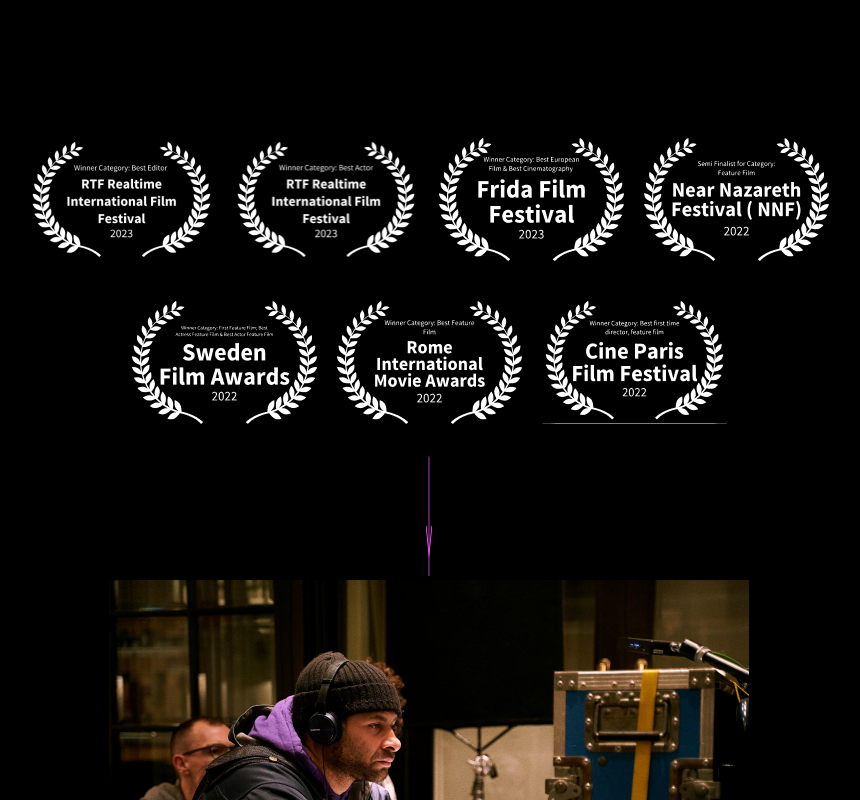
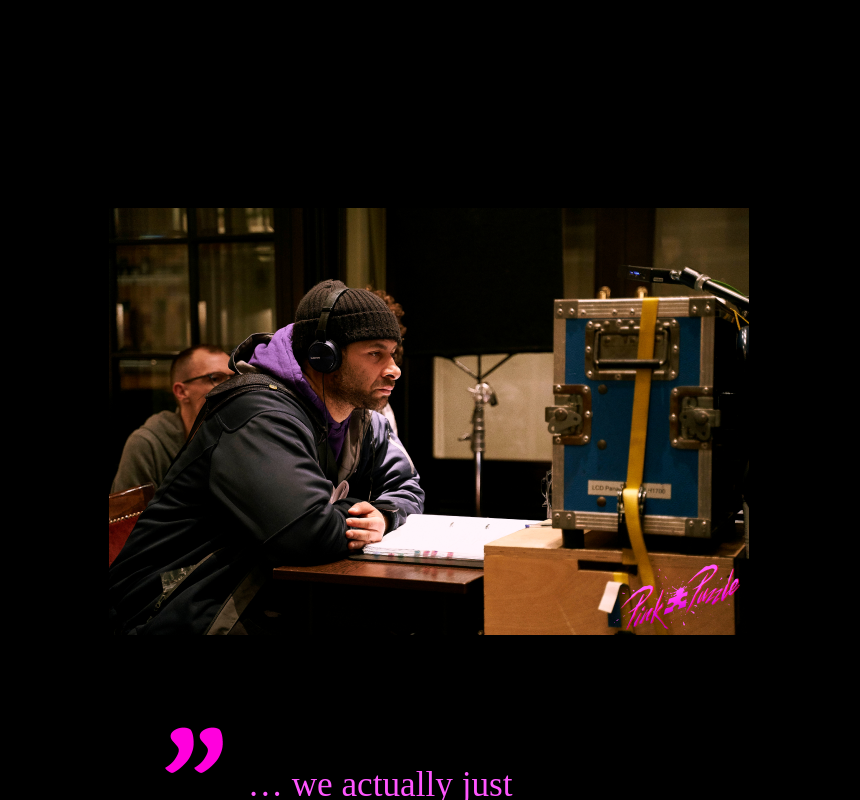
Before and after one commit to OmarKasbah/maa-v1, a React (Vite) app: page / in a window 1280 px wide. Shown: the part 780-1580 px from the top of the page, without its empty margins (211-1071 px from the left). Built offline with nearby package versions, Linux system fonts and the light colour scheme.

Commit message:
almost final version

```diff
--- a/public/locales/de.json
+++ b/public/locales/de.json
@@ -9,6 +9,9 @@
       "cast": "Cast",
       "crew": "Stabsliste",
       "nextProject": "Nächstes Projekt"
+    },
+    "message":{
+      "send": "Absenden"
     }
   },
   "quote": {
--- a/public/locales/en.json
+++ b/public/locales/en.json
@@ -9,6 +9,9 @@
       "cast": "Cast",
       "crew": "Staff",
       "nextProject": "Next Project"
+    },
+    "message":{
+      "send": "Send message"
     }
   },
   "quote": {
--- a/src/App.tsx
+++ b/src/App.tsx
@@ -13,10 +13,12 @@
 import NächstesProjektSection from "./components/sections/NächstesProjektSection.tsx";
 import { useTranslation } from 'react-i18next';
 import PhotoCollage from "./components/parallax/PhotoCollage.tsx";
+import TrailerModal from "./components/modals/TrailerModal"; // Import the modal
 
 function App() {
     const [activeSection, setActiveSection] = useState('what');
     const [isHeaderVisible, setHeaderVisible] = useState(false);
+    const [isModalOpen, setModalOpen] = useState(false); // Modal open state
 
     const { scrollY } = useScroll();
     const arrowScale = useTransform(scrollY, [700, 900], [1, 0.1]);
@@ -30,12 +32,11 @@
             }
         });
 
-        if (window.scrollY > 0) {
-            setHeaderVisible(true);
-        } else {
-            setHeaderVisible(false);
-        }
+        setHeaderVisible(window.scrollY > 0);
     };
+
+    const handleVideoClick = () => setModalOpen(true); // Open modal on video click
+    const handleCloseModal = () => setModalOpen(false); // Close modal function
 
     useEffect(() => {
         window.addEventListener('scroll', handleScroll);
@@ -47,7 +48,7 @@
             <Header activeSection={activeSection} isVisible={isHeaderVisible} />
             <main>
                 <section id="video" className="section">
-                    <div className="video-container">
+                    <div className="video-container" onClick={handleVideoClick}>
                         <video
                             autoPlay
                             muted
@@ -65,33 +66,11 @@
                     </div>
 
                     <div className="logo-container">
-                        <div className="logo-row">
-                            <img src="./assets/logo1.PNG" alt="Logo 1" className="small-logo" />
-                            <img src="./assets/logo2.png" alt="Logo 2" className="small-logo" />
-                            <img src="./assets/logo3.png" alt="Logo 3" className="small-logo" />
-                            <img src="./assets/logo4.png" alt="Logo 4" className="small-logo" />
-                        </div>
-                        <div className="logo-row">
-                            <img src="./assets/logo5.png" alt="Logo 5" className="small-logo" />
-                            <img src="./assets/logo6.png" alt="Logo 6" className="small-logo" />
-                            <img src="./assets/logo7.png" alt="Logo 7" className="small-logo" />
-                        </div>
+                        {/* Logo Rows */}
                     </div>
 
                     <motion.div style={{ scale: arrowScale }} className="arrow-container">
-                        <svg
-                            xmlns="http://www.w3.org/2000/svg"
-                            viewBox="0 0 24 24"
-                            fill="none"
-                            stroke="#FF56FF"
-                            strokeWidth="1"
-                            strokeLinecap="round"
-                            strokeLinejoin="round"
-                            style={{ width: '16px', height: 'auto', transform: 'scaleY(8)', marginBottom: '20px', marginTop: '10px' }}
-                        >
-                            <line x1="12" y1="2" x2="12" y2="24"></line>
-                            <polyline points="8 15 12 20 16 15"></polyline>
-                        </svg>
+                        {/* Arrow Icon */}
                     </motion.div>
 
                     <div style={{ display: 'flex', justifyContent: 'center', marginTop: '20px' }}>
@@ -128,13 +107,16 @@
 
                 <Footer />
             </main>
+
+            {/* Trailer Modal */}
+            <TrailerModal open={isModalOpen} handleClose={handleCloseModal} />
         </>
     );
 }
 
 const QuoteText: React.FC = () => {
     const { t } = useTranslation();
-    const lines: string[] = [
+    const lines = [
         t('quote.text1'),
         t('quote.text2'),
         t('quote.text3'),
@@ -156,20 +138,17 @@
                 />
 
                 <div className="quote-text-wrapper">
-                    {lines.map((line, index) => {
-                        const delay = index * 0.1;
-                        return (
+                    {lines.map((line, index) => (
                         <motion.p
                             key={index}
                             initial={{ opacity: 0, y: 20 }}
                             whileInView={{ opacity: 1, y: 0 }}
-                                transition={{ duration: 0.5, delay }}
+                            transition={{ duration: 0.5, delay: index * 0.1 }}
                             className="quote-text"
                         >
                             {line}
                         </motion.p>
-                        );
-                    })}
+                    ))}
                 </div>
 
                 <motion.img
@@ -185,5 +164,4 @@
     );
 };
 
-
 export default App;
--- a/src/components/sections/CastSection.css
+++ b/src/components/sections/CastSection.css
@@ -53,7 +53,7 @@
     color: #FF56FF;
     text-align: center;
     margin-bottom: -10px;
-    text-shadow: #B968FF 6px 0 10px;
+    text-shadow: #7F00FF 6px 0 0;
 }
 
 /* Actor name */
@@ -80,7 +80,7 @@
     text-align: center;
     margin-top: -5px;
     margin-bottom: -5px;
-    text-shadow: #B968FF 6px 0 10px;
+    text-shadow: #7F00FF 6px 0 0;
 }
 
 /* Cast container */
--- a/src/components/sections/CastSection.tsx
+++ b/src/components/sections/CastSection.tsx
@@ -248,7 +248,7 @@
                             whileInView={{ opacity: 1, y: 0 }}
                             transition={{ duration: 0.8, ease: 'easeInOut' }}
                         >
-                            Hugo Grim
+                            Hugo Grimm
                         </motion.h2>
                         <motion.p
                             className="character-name2"
--- a/src/components/sections/EntstehungSection.css
+++ b/src/components/sections/EntstehungSection.css
@@ -23,7 +23,7 @@
     color: #FF56FF;
     text-align: center;
     margin-top: -5px;
-    text-shadow: #B968FF 6px 0 10px;
+    text-shadow: #7F00FF 6px 0 0;
 }
 
 /* Image-text container for the upright image */
@@ -97,11 +97,8 @@
 /* Responsive design */
 @media (max-width: 1024px) {
     .entstehung-section .upright-image {
-        max-width: 45%; /* Adjust image width on medium screens */
+        max-width: 80%; /* Adjust image width on medium screens */
         margin-right: 20px; /* Reduce margin */
-    }
-
-    .entstehung-section .text-block {
     }
 
     .entstehung-section .landscape-container {
--- a/src/components/sections/NächstesProjektSection.css
+++ b/src/components/sections/NächstesProjektSection.css
@@ -18,7 +18,7 @@
     color: #fff; /* Title color */
     font-size: 6rem; /* Title size */
     text-align: center; /* Centered title */
-    text-shadow: #fff 6px 0 10px;
+    text-shadow: #000 6px 0 0;
 }
 
 .content-container {
--- a/src/components/sections/ProduzentenSection.css
+++ b/src/components/sections/ProduzentenSection.css
@@ -21,7 +21,7 @@
     font-size: 6rem;
     color: #FF56FF; /* Same color as the synopsis title */
     text-align: center;
-    text-shadow: #B968FF 6px 0 10px;
+    text-shadow: #7F00FF 6px 0 0;
 }
 
 /* Content container to hold the image and text */
@@ -64,7 +64,7 @@
     font-size: 2.5rem; /* Adjust font size as needed */
     color: #FF56FF; /* Same color as the title */
     margin: 20px 0; /* Margin for spacing */
-    text-shadow: #B968FF 6px 0 10px;
+    text-shadow: #7F00FF 4px 0 0;
 }
 
 /* Responsive design */
--- a/src/components/sections/StabslisteSection.css
+++ b/src/components/sections/StabslisteSection.css
@@ -17,7 +17,7 @@
     font-size: 5rem;
     color: #FF56FF; /* Title color */
     text-align: center;
-    text-shadow: #B968FF 6px 0 10px;
+    text-shadow: #7F00FF 6px 0 0;
 }
 
 /* Container for text */
--- a/src/components/sections/SynopsisSection.css
+++ b/src/components/sections/SynopsisSection.css
@@ -25,7 +25,7 @@
     text-align: center;
     margin-top: -5px;
     margin-bottom: -2px;
-    text-shadow: #B968FF 6px 0 10px;
+    text-shadow: #7F00FF 6px 0 0;
 }
 
 /* Text container to hold the paragraph content */
--- a/vite.config.ts
+++ b/vite.config.ts
@@ -2,6 +2,5 @@
 import react from '@vitejs/plugin-react'
 
 export default defineConfig({
-  base: '/maa-v1/',  // Add this line to configure the correct base path
   plugins: [react()],
 })
```
Also changed, not shown: src/components/modals/ContactForm.tsx (+7 -7 lines), public/assets/mike.png. Lines whose indentation alone changed are shown as unchanged.
